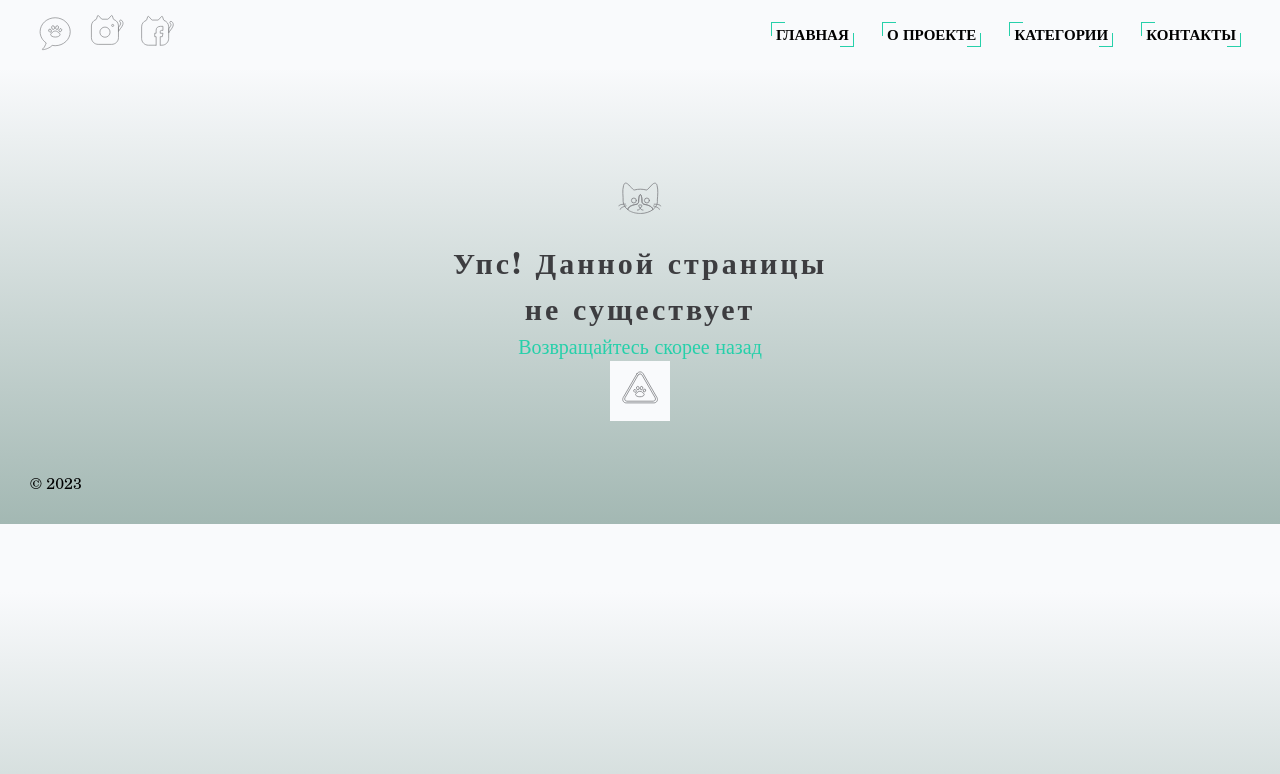
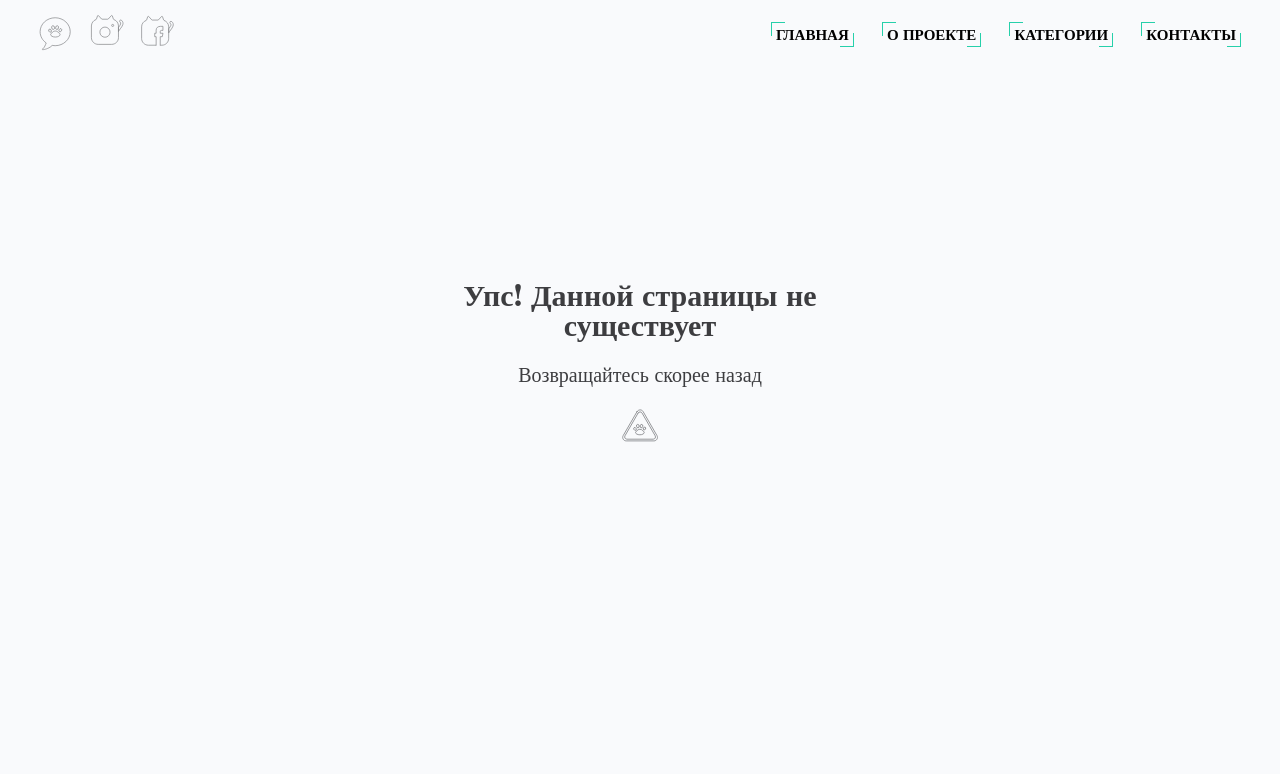
Before and after one commit to MariaRez/recipes, a React (Create React App) app: page / in a window 1280 px wide. Shown: the top 774 px of the page. Built offline with nearby package versions, Linux system fonts and the light colour scheme.

Commit message:
fix: change footer and color

```diff
--- a/src/components/App/App.js
+++ b/src/components/App/App.js
@@ -31,7 +31,14 @@ function App() {
         <Route exact path="/all-categories" element={<AllCategories />}/>
         <Route exact path="/*" element={<PageNotFound />}/>
       </Routes>
-      <Footer />
+      {location.pathname === "/main" ||
+       location.pathname === "/about" ||
+       location.pathname === "/contacts" ||
+       location.pathname === "/all-categories" ? (
+          <Footer />
+        ) : (
+          ""
+        )}
     </div>
   );
 }
--- a/src/components/PageNotFound/PageNotFound.css
+++ b/src/components/PageNotFound/PageNotFound.css
@@ -1,29 +1,26 @@
 .page-not-found {
     width: 100%;
+    margin: 200px 0 320px;
     display: flex;
     flex-direction: column;
     align-items: center;
 }
 
-.page-not-found__image {
-    margin: 100px 0 10px;
-    width: 60px;
-}
-
 .page-not-found__title {
-    margin: 0;
+    margin: 10px 0 10px;
     max-width: 400px;
+    color: #3d3d40;
+    font-size: 30px;
+    font-weight: 700;
+    line-height: 1;
     text-align: center;
-    font-size: 30px;
-    color: #3d3d40;
-    font-weight: 900;
-    letter-spacing: 3px;
 }
 
 .page-not-found__description {
+    margin: 10px 0 10px;
     font-size: 20px;
     font-weight: 400;
-    color: #26d0aa;
+    color: #3d3d40;
 }
 
 .page-not-found__button {
@@ -32,7 +29,7 @@
     width: 60px;
     height: 60px;
     border: none;
-    background-color: #f9fafc;
+    background-color: rgba(28,28,28,0);
 }
 
 .page-not-found__button-image {
@@ -43,3 +40,9 @@
 .page-not-found__button-image:hover {
     cursor: pointer;
 }
+
+@media (max-width: 425px) {
+    .page-not-found {
+        margin: 150px 0 100px;
+    }
+}
--- a/src/components/PageNotFound/PageNotFound.js
+++ b/src/components/PageNotFound/PageNotFound.js
@@ -1,6 +1,5 @@
 import { useNavigate } from 'react-router-dom';
 import './PageNotFound.css';
-import sad from '../../images/sad.svg';
 import back from '../../images/back.svg'
 
 function PageNotFound() {
@@ -9,7 +8,6 @@ function PageNotFound() {
 
     return (
       <section className="page-not-found">
-        <img className="page-not-found__image" src={sad} alt='Страница не найдена'/>
         <h1 className="page-not-found__title">Упс! Данной страницы не существует</h1>
         <span className='page-not-found__description'>Возвращайтесь скорее назад</span>
         <button className="page-not-found__button" onClick={() => navigate(-1)}><img className='page-not-found__button-image' src={back} alt="Назад" title='Вернуться назад'/></button>
--- a/src/index.css
+++ b/src/index.css
@@ -1,6 +1,6 @@
 body {
   margin: 0;
-  background-image: linear-gradient(#f9fafc 68px, #a3b8b3);
+  background-color: #f9fafc;
   font-family: -apple-system, BlinkMacSystemFont, 'Segoe UI', 'Roboto', 'Oxygen',
     'Ubuntu', 'Cantarell', 'Fira Sans', 'Droid Sans', 'Helvetica Neue',
     sans-serif;
```
Also changed, not shown: src/images/sad.svg (deleted).
